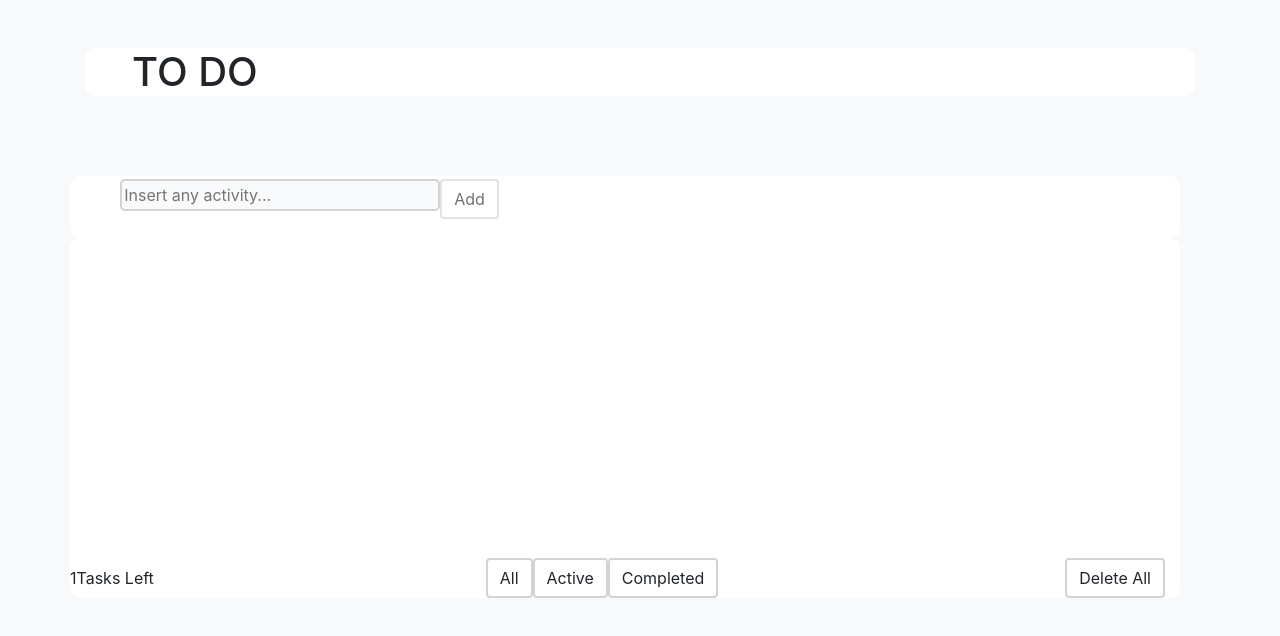
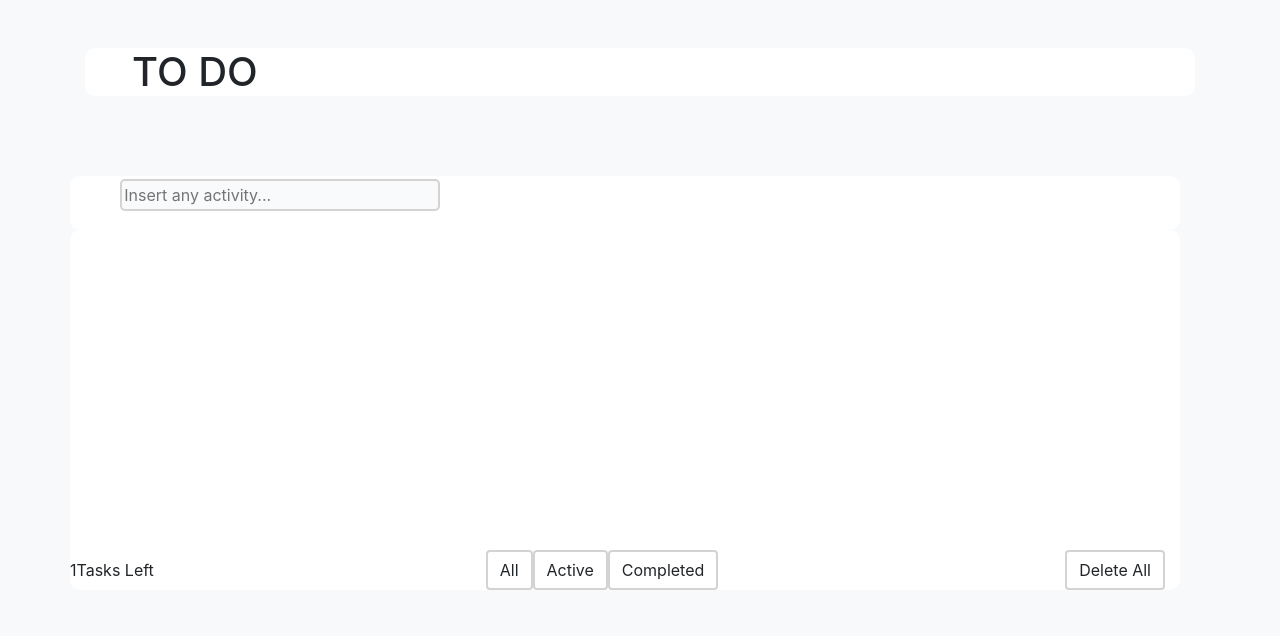
Before and after one commit to assembler-institute/reactjs-wish-list, a React (Create React App) app: page / in a window 1280 px wide. Shown: the top 636 px of the page. Built offline with nearby package versions, Linux system fonts and the light colour scheme.

Commit message:
finishinput

```diff
--- a/src/Components/Input/input.js
+++ b/src/Components/Input/input.js
@@ -3,46 +3,47 @@ import "./input.scss";
 
 
 class Input extends Component {
-    constructor(props){
+  constructor(props) {
     super(props);
-        this.state={
-            newToDo: "",
-
+    this.state = {
+        inputValue: "",
     };
-        this.updateInput = this.updateInput.bind(this);
 }
 
-    updateInput(keycode,value) {
+  handleChange = (e) => {
     this.setState({
-            [keycode]: value,
+    inputValue: e.target.value,
+});
+};
+  handleKeyDown = (e) => {
+    if (e.key === "Enter") {
+      this.props.handleEnter(this.state.inputValue);
+      this.setState({
+        inputValue: ""
       });
     }
+  };
 
-    render(){
-
-        return(<>
+  render() {
+    const { inputValue } = this.state;
+    return (
+      <>
         <div className="input-group mb-3">
           <input
             type="text"
             placeholder="Insert any activity... "
             className="input__text"
             aria-label="Insert any activity..."
-                            value={this.state.newToDo}
-                            onChange={e => this.updateInput("newToDo", e.target.value)}
+            value={inputValue}
+            onChange={this.handleChange}
+            onKeyDown={this.handleKeyDown}
           />
           <div>
-                        <button
-                        type="submit"
-                        className="btn"
-                        onClick={() => this.props.handelSubmit(this.state.newToDo)}
-                        disabled={!this.state.newToDo.length}
-                        >Add</button>
           </div>
-
         </div>
       </>
-        )
+    );
   }
 }
 
-export default Input
+export default Input;
--- a/src/Home/home.js
+++ b/src/Home/home.js
@@ -20,24 +20,29 @@ class Home extends Component {
         super(props);
         this.state={
             listToDos: [],
-            newToDo:""
+            newToDo:"",
+            done:false
         };
         this.addItem = this.addItem.bind(this);
          this.editItem=this.editItem.bind(this)
         this.deleteItem=this.deleteItem.bind(this)
       }
-
-        addItem(value,done) {
+      // addName = (value,done) => {
+      //   console.log({ value });
+      //   this.setState({
+      //     list: [...this.state.list, value]
+      //   });
+      //};
+        addItem(value) {
         const newToDo = {
         id: Math.floor(Math.random()*100),
         value:value,
-        done:done
+
         }
         const{listToDos}=this.state
         listToDos.push(newToDo);
         this.setState({
         listToDos,
-        newToDo:"",
         });
       };
     editItem(id, value, done){
@@ -72,7 +77,7 @@ class Home extends Component {
         </div>
 
           <section className="row container-lg input__todo">
-            <Input handelSubmit={this.addItem}
+            <Input handleEnter={this.addItem}
                     handelEdit={this.editItem}
           />
             </section>
```
Lines whose indentation alone changed are shown as unchanged.
